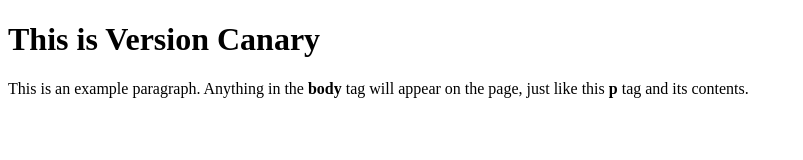
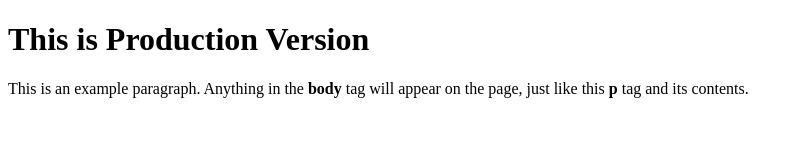
Before and after one commit to vanminh1701/simpleapp-gitops, a plain HTML site: page apps/frontend/index.html in a window 1280 px wide. Shown: the whole page, without its empty margins (0-803 px from the left). Drawn offline with Linux system fonts and the light colour scheme.

```diff
--- a/apps/frontend/index.html
+++ b/apps/frontend/index.html
@@ -4,7 +4,7 @@
     <title>This is the title of the webpage!</title>
   </head>
   <body>
-	  <h1>This is Version Canary</h1>
+	  <h1>This is Production Version</h1>
     <p>This is an example paragraph. Anything in the <strong>body</strong> tag will appear on the page, just like this <strong>p</strong> tag and its contents.</p>
   </body>
 </html>
```
Also changed, not shown: 3 other files.
